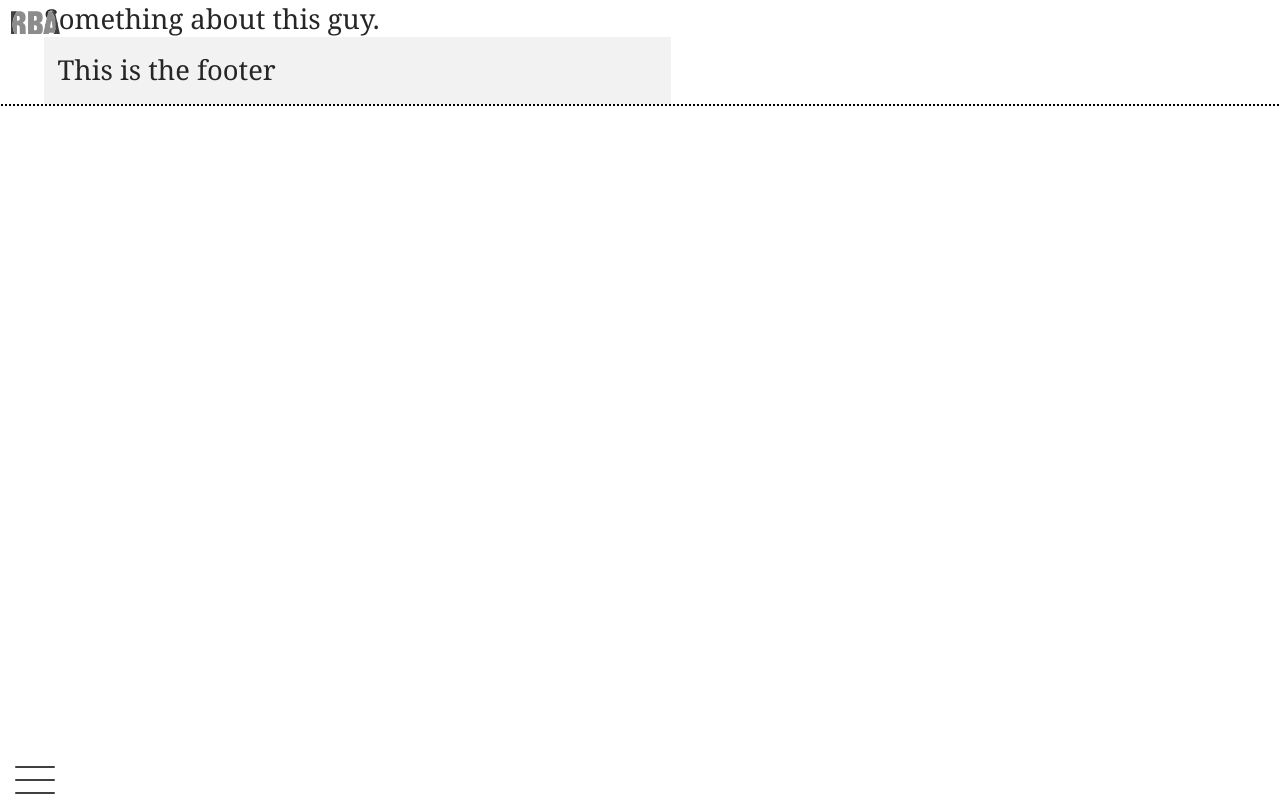
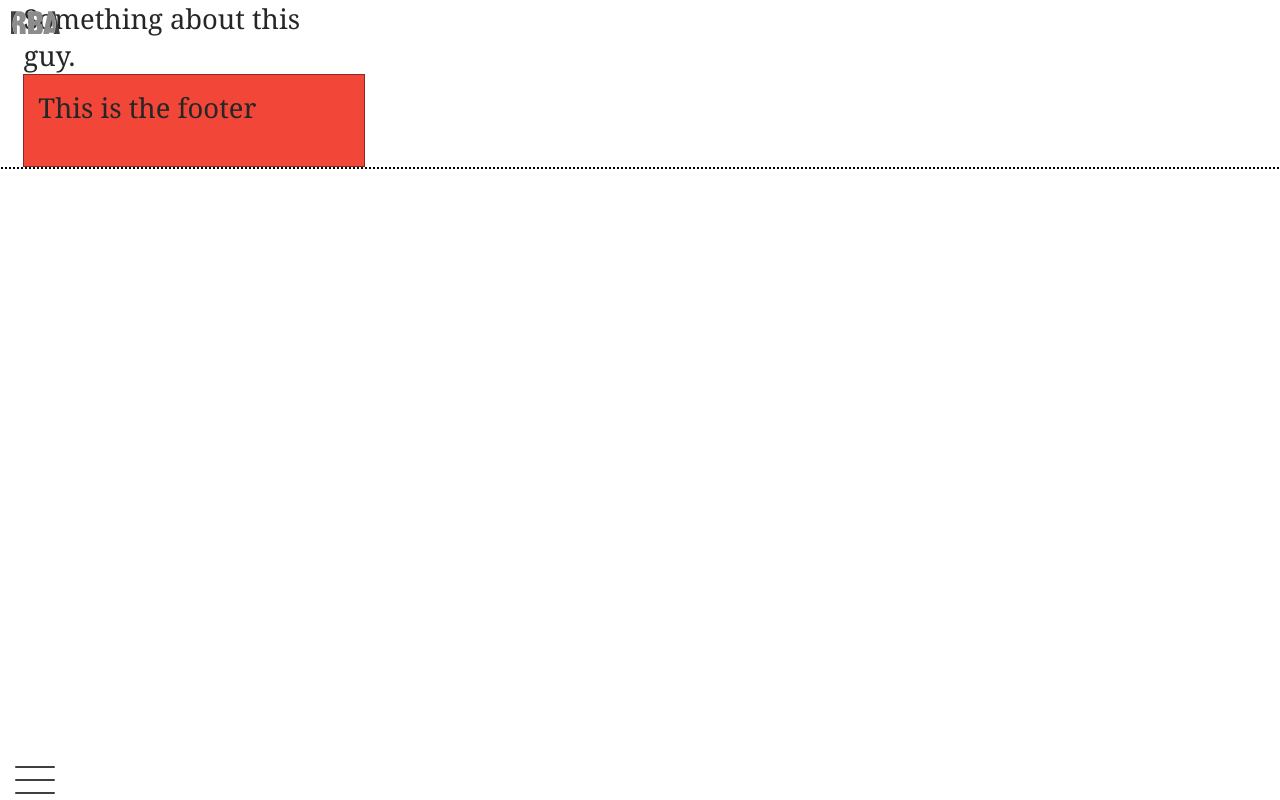
Before and after one commit to ricardoaguiar/rba.dev, a Gatsby site: page /about in a window 1280 px wide. Built offline with nearby package versions, Linux system fonts and the light colour scheme; Gatsby itself is replaced by a stand-in of ours; a web font is replaced by a local one.

Commit message:
Update footer.js

```diff
--- a/src/components/footer/footer.js
+++ b/src/components/footer/footer.js
@@ -2,14 +2,16 @@
 import styled from "@emotion/styled"
 
 const FooterSection = styled.section`
-  min-width: 600px;
-  min-height: 5vh;
-  background: var(--rbadev-duotone-4-hex);
+  width: 100%;
+  min-height: 8vh;
+  background: var(--rbadev-duotone-3-hex);
+  border: 1px solid var(--rbadev-duotone-2-hex);
   display: flex;
   flex-direction: row;
   margin: 0 auto;
   bottom: 0;
   padding:.5em;
+  text-align: center;
 `
 
 const Footer = () => {
```
